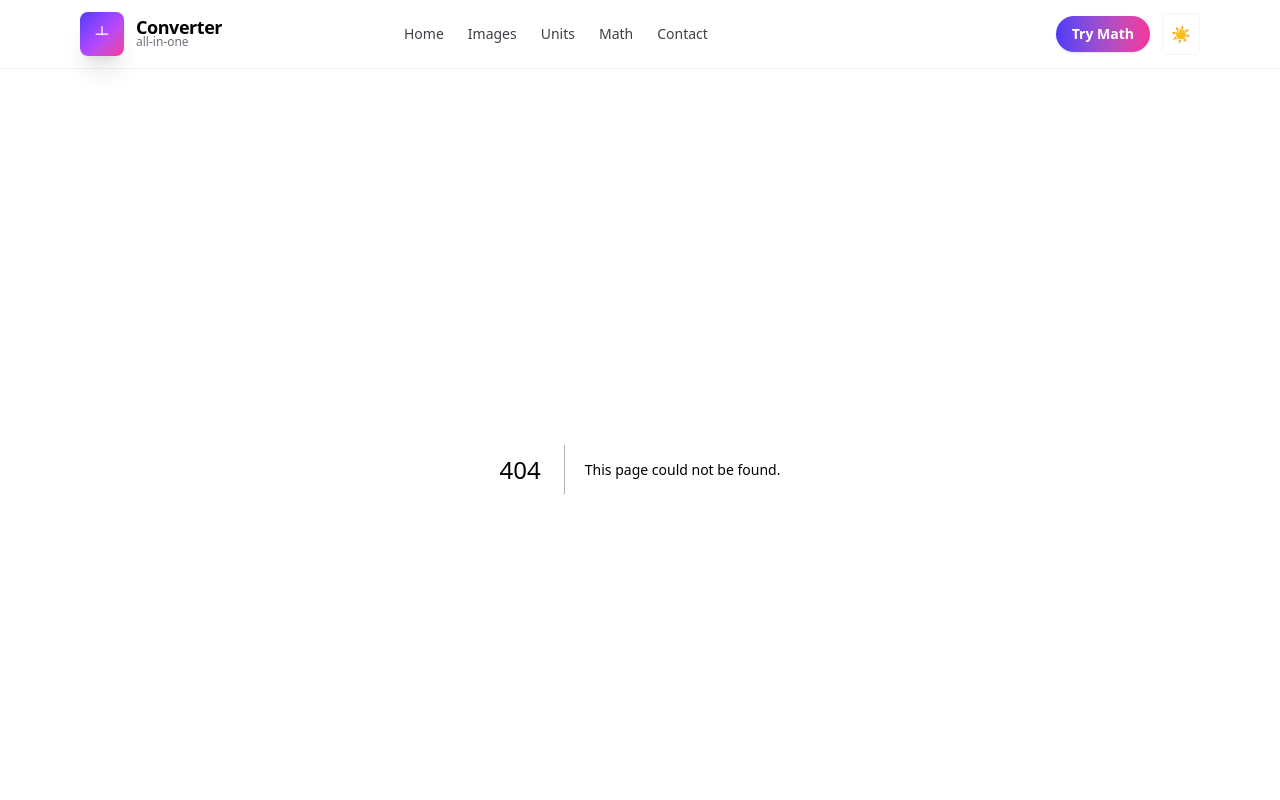
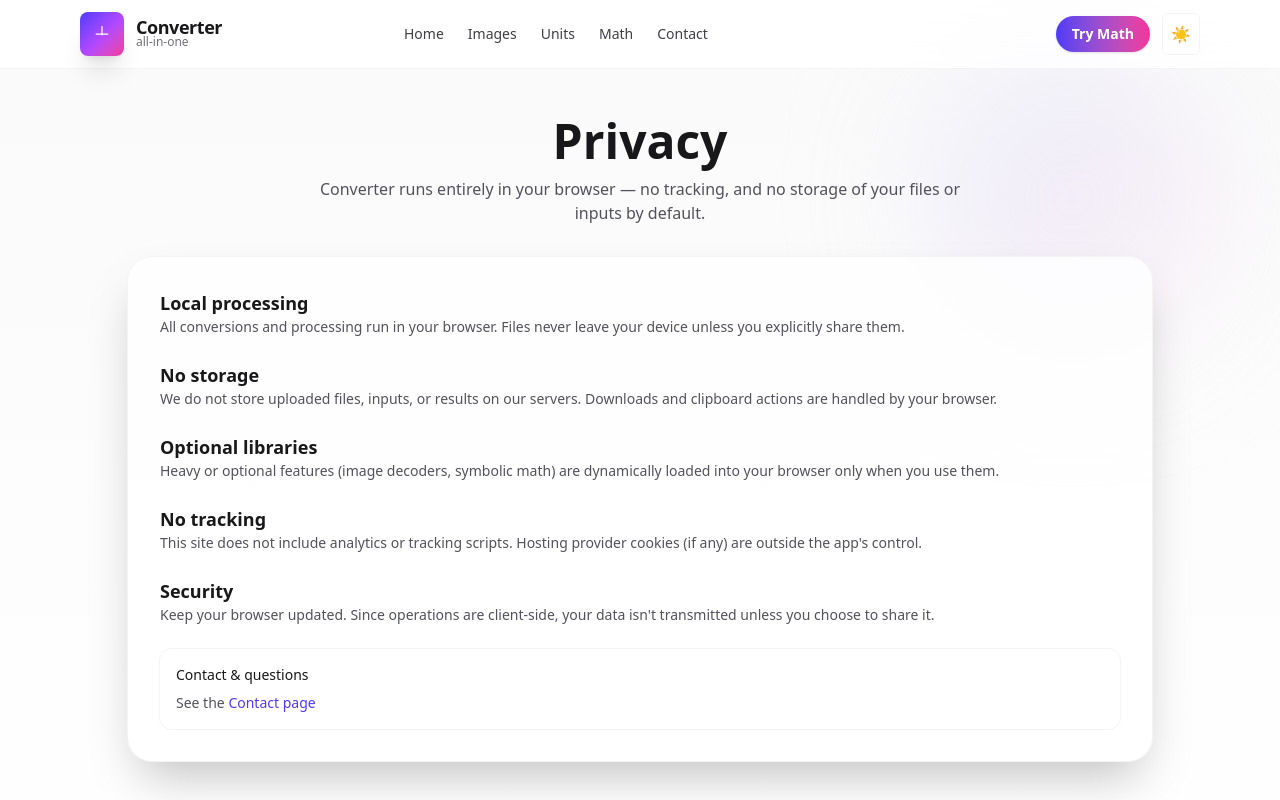
Before and after one commit to SupunCharuka/onlineconvertkit, a Next.js app: page /privacy in a window 1280 px wide. Before the commit this address had no page. Shown: the top 800 px of the page. Built offline with nearby package versions, Linux system fonts and the light colour scheme.

Commit message:
Add Privacy and Terms pages with appropriate metadata and content

```diff
--- a/app/contact/page.tsx
+++ b/app/contact/page.tsx
@@ -8,7 +8,7 @@ export const metadata = {
 
 export default function ContactPage() {
   return (
-    <main className="min-h-screen bg-gradient-to-b from-zinc-50 to-white dark:from-black dark:to-zinc-900 py-16 px-6">
+    <main className="min-h-screen bg-gradient-to-b from-zinc-50 to-white dark:from-black dark:to-zinc-900 py-12 px-6">
       <div className="mx-auto max-w-5xl">
         <div className="mb-8 text-center">
           <h1 className="text-4xl sm:text-5xl font-bold text-zinc-900 dark:text-zinc-50">Get in touch</h1>
--- /dev/null
+++ b/app/privacy/page.tsx
@@ -0,0 +1,72 @@
+import Link from "next/link";
+
+export const metadata = {
+    title: 'Privacy — Converter',
+    description: 'Privacy policy — Converter is a privacy-first, client-side collection of converters. We do not collect or store your files or input.',
+};
+
+export default function PrivacyPage() {
+    return (
+        <main className="min-h-screen bg-gradient-to-b from-zinc-50 to-white dark:from-black dark:to-zinc-900 py-12 px-6">
+            <div className="mx-auto max-w-5xl relative">
+                {/* decorative blob */}
+                <div className="pointer-events-none absolute -right-16 -top-16 w-72 h-72 bg-gradient-to-br from-indigo-200 to-pink-200 opacity-30 blur-3xl rounded-full mix-blend-multiply dark:from-indigo-900 dark:to-pink-800 dark:opacity-20" />
+
+                <header className="mb-8 text-center relative z-10">
+                    <h1 className="text-4xl sm:text-5xl font-bold text-zinc-900 dark:text-zinc-50">Privacy</h1>
+                    <p className="mt-3 max-w-2xl mx-auto text-zinc-600 dark:text-zinc-400">Converter runs entirely in your browser — no tracking, and no storage of your files or inputs by default.</p>
+                </header>
+
+                <section className="relative z-10 rounded-3xl p-8 bg-white/80 dark:bg-zinc-900/60 shadow-2xl ring-1 ring-zinc-100 dark:ring-zinc-800">
+                    <div className="grid grid-cols-1 md:grid-cols-1 gap-6">
+                        <div className="space-y-6">
+                            <div className="flex gap-4">
+                                <div>
+                                    <h3 className="text-lg font-semibold">Local processing</h3>
+                                    <p className="text-sm text-zinc-600 dark:text-zinc-400">All conversions and processing run in your browser. Files never leave your device unless you explicitly share them.</p>
+                                </div>
+                            </div>
+
+                            <div className="flex gap-4">
+                                <div>
+                                    <h3 className="text-lg font-semibold">No storage</h3>
+                                    <p className="text-sm text-zinc-600 dark:text-zinc-400">We do not store uploaded files, inputs, or results on our servers. Downloads and clipboard actions are handled by your browser.</p>
+                                </div>
+                            </div>
+
+                            <div className="flex gap-4">
+                               <div>
+                                    <h3 className="text-lg font-semibold">Optional libraries</h3>
+                                    <p className="text-sm text-zinc-600 dark:text-zinc-400">Heavy or optional features (image decoders, symbolic math) are dynamically loaded into your browser only when you use them.</p>
+                                </div>
+                            </div>
+                        </div>
+
+                        <div className="space-y-6">
+                            <div className="flex gap-4">
+                                <div>
+                                    <h3 className="text-lg font-semibold">No tracking</h3>
+                                    <p className="text-sm text-zinc-600 dark:text-zinc-400">This site does not include analytics or tracking scripts. Hosting provider cookies (if any) are outside the app's control.</p>
+                                </div>
+                            </div>
+
+                            <div className="flex gap-4">
+                                  <div>
+                                    <h3 className="text-lg font-semibold">Security</h3>
+                                    <p className="text-sm text-zinc-600 dark:text-zinc-400">Keep your browser updated. Since operations are client-side, your data isn't transmitted unless you choose to share it.</p>
+                                </div>
+                            </div>
+
+                            <div className="rounded-xl p-4 bg-white/60 dark:bg-zinc-900/60 ring-1 ring-zinc-100 dark:ring-zinc-800">
+                                <div className="text-sm font-medium">Contact & questions</div>
+                                <div className="mt-2 text-sm text-zinc-600 dark:text-zinc-400">See the <Link href="/contact" className="text-indigo-600">Contact page</Link> </div>
+                            </div>
+                        </div>
+                    </div>
+
+
+                </section>
+            </div>
+        </main>
+    );
+}
--- /dev/null
+++ b/app/terms/page.tsx
@@ -0,0 +1,62 @@
+import Link from "next/link";
+
+export const metadata = {
+  title: 'Terms — Converter',
+  description: 'Terms of use for Converter — client-side image, unit and math tools. Read usage, disclaimers, and liability limits.',
+};
+
+export default function TermsPage() {
+  return (
+    <main className="min-h-screen bg-gradient-to-b from-zinc-50 to-white dark:from-black dark:to-zinc-900 py-12 px-6">
+      <div className="mx-auto max-w-5xl relative">
+        <div className="pointer-events-none absolute -right-16 -top-16 w-72 h-72 bg-gradient-to-br from-indigo-200 to-pink-200 opacity-30 blur-3xl rounded-full mix-blend-multiply dark:from-indigo-900 dark:to-pink-800 dark:opacity-20" />
+
+        <header className="mb-8 text-center relative z-10">
+          <h1 className="text-4xl sm:text-5xl font-bold text-zinc-900 dark:text-zinc-50">Terms of Use</h1>
+          <p className="mt-3 max-w-2xl mx-auto text-zinc-600 dark:text-zinc-400">By using Converter you agree to the terms below. Read them carefully.</p>
+        </header>
+
+        <section className="relative z-10 rounded-3xl p-8 bg-white/80 dark:bg-zinc-900/60 shadow-2xl ring-1 ring-zinc-100 dark:ring-zinc-800">
+          <div className="space-y-6">
+            <div>
+              <h2 className="text-lg font-semibold">Acceptance</h2>
+              <p className="text-sm text-zinc-600 dark:text-zinc-400">By accessing or using the Converter site, you agree to these Terms of Use. If you do not agree, do not use the site.</p>
+            </div>
+
+            <div>
+              <h2 className="text-lg font-semibold">Permitted use</h2>
+              <p className="text-sm text-zinc-600 dark:text-zinc-400">You may use the site for lawful purposes, including converting images and performing unit and math conversions in your browser.</p>
+            </div>
+
+            <div>
+              <h2 className="text-lg font-semibold">Prohibited use</h2>
+              <p className="text-sm text-zinc-600 dark:text-zinc-400">You may not use the site to upload, share, or distribute content that violates laws, infringes rights, or contains malware. The service is provided for individual use; automated scraping or abusive requests are not allowed.</p>
+            </div>
+
+            <div>
+              <h2 className="text-lg font-semibold">Disclaimer</h2>
+              <p className="text-sm text-zinc-600 dark:text-zinc-400">All tools are provided "as is" without warranties. Conversions are best-effort; results may vary depending on browser and file characteristics.</p>
+            </div>
+
+            <div>
+              <h2 className="text-lg font-semibold">Limitation of liability</h2>
+              <p className="text-sm text-zinc-600 dark:text-zinc-400">To the maximum extent permitted by law, the site and its maintainers are not liable for damages arising from use of the service, including data loss or incompatibility.</p>
+            </div>
+
+            <div>
+              <h2 className="text-lg font-semibold">Changes</h2>
+              <p className="text-sm text-zinc-600 dark:text-zinc-400">We may update these Terms from time to time. Continued use after changes constitutes acceptance.</p>
+            </div>
+
+            <div>
+              <h2 className="text-lg font-semibold">Contact</h2>
+              <p className="text-sm text-zinc-600 dark:text-zinc-400">Questions about these Terms? See the <Link href="/contact" className="text-indigo-600">Contact page</Link></p>
+            </div>
+          </div>
+
+
+        </section>
+      </div>
+    </main>
+  );
+}
--- a/components/Footer.tsx
+++ b/components/Footer.tsx
@@ -1,4 +1,5 @@
 import React from "react";
+import Link from "next/link";
 
 export default function Footer() {
     return (
@@ -18,12 +19,12 @@ export default function Footer() {
                 </div>
 
                 <div className="flex flex-wrap items-center gap-3 justify-center md:justify-start w-full md:w-auto">
-                    <a href="/" className="px-3 py-2 rounded hover:bg-zinc-100 dark:hover:bg-zinc-800 text-zinc-600 dark:text-zinc-300">Privacy</a>
-                    <a href="/" className="px-3 py-2 rounded hover:bg-zinc-100 dark:hover:bg-zinc-800 text-zinc-600 dark:text-zinc-300">Terms</a>
-                    <a href="#" className="flex items-center gap-2 px-3 py-2 rounded hover:bg-zinc-100 dark:hover:bg-zinc-800 text-zinc-500 dark:text-zinc-400">
+                    <Link href="/privacy" className="px-3 py-2 rounded hover:bg-zinc-100 dark:hover:bg-zinc-800 text-zinc-600 dark:text-zinc-300">Privacy</Link>
+                    <Link href="/terms" className="px-3 py-2 rounded hover:bg-zinc-100 dark:hover:bg-zinc-800 text-zinc-600 dark:text-zinc-300">Terms</Link>
+                    <Link href="#" className="flex items-center gap-2 px-3 py-2 rounded hover:bg-zinc-100 dark:hover:bg-zinc-800 text-zinc-500 dark:text-zinc-400">
                         <svg className="w-4 h-4 text-red-500" viewBox="0 0 24 24" fill="currentColor" aria-hidden><path d="M12 21s-6-4.35-9-7.18C-1 9.27 3 3.5 9 6c0 0 1-1 3-1s3 1 3 1c6-2.5 10 3.27 6 7.82C18 16.65 12 21 12 21z" /></svg>
                         <span className="text-xs">Made with care</span>
-                    </a>
+                    </Link>
                 </div>
 
 
```
